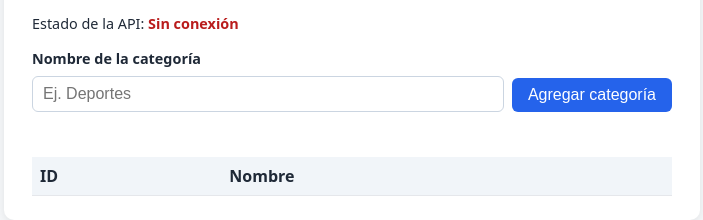
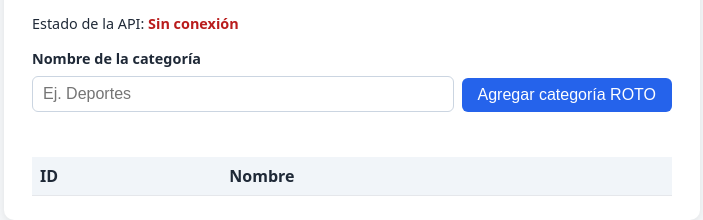
Before and after one commit to Majooo4-04/webapp-devops, a website: page public/index.html in a window 1280 px wide. Shown: the part 102-322 px from the top of the page, without its empty margins (288-991 px from the left). Drawn offline with Linux system fonts and the light colour scheme; no server answers.

Commit message:
test: commit con error intencional en componente visual

```diff
--- a/public/index.html
+++ b/public/index.html
@@ -33,7 +33,7 @@
     <form id="form-categoria">
       <label for="nombre">Nombre de la categoría</label>
       <input id="nombre" name="nombre" type="text" placeholder="Ej. Deportes" autocomplete="off">
-      <button id="btn-agregar" type="submit">Agregar categoría</button>
+      <button id="btn-agregar" type="submit">Agregar categoría ROTO</button>
     </form>
 
     <p id="mensaje" role="status"></p>
```
